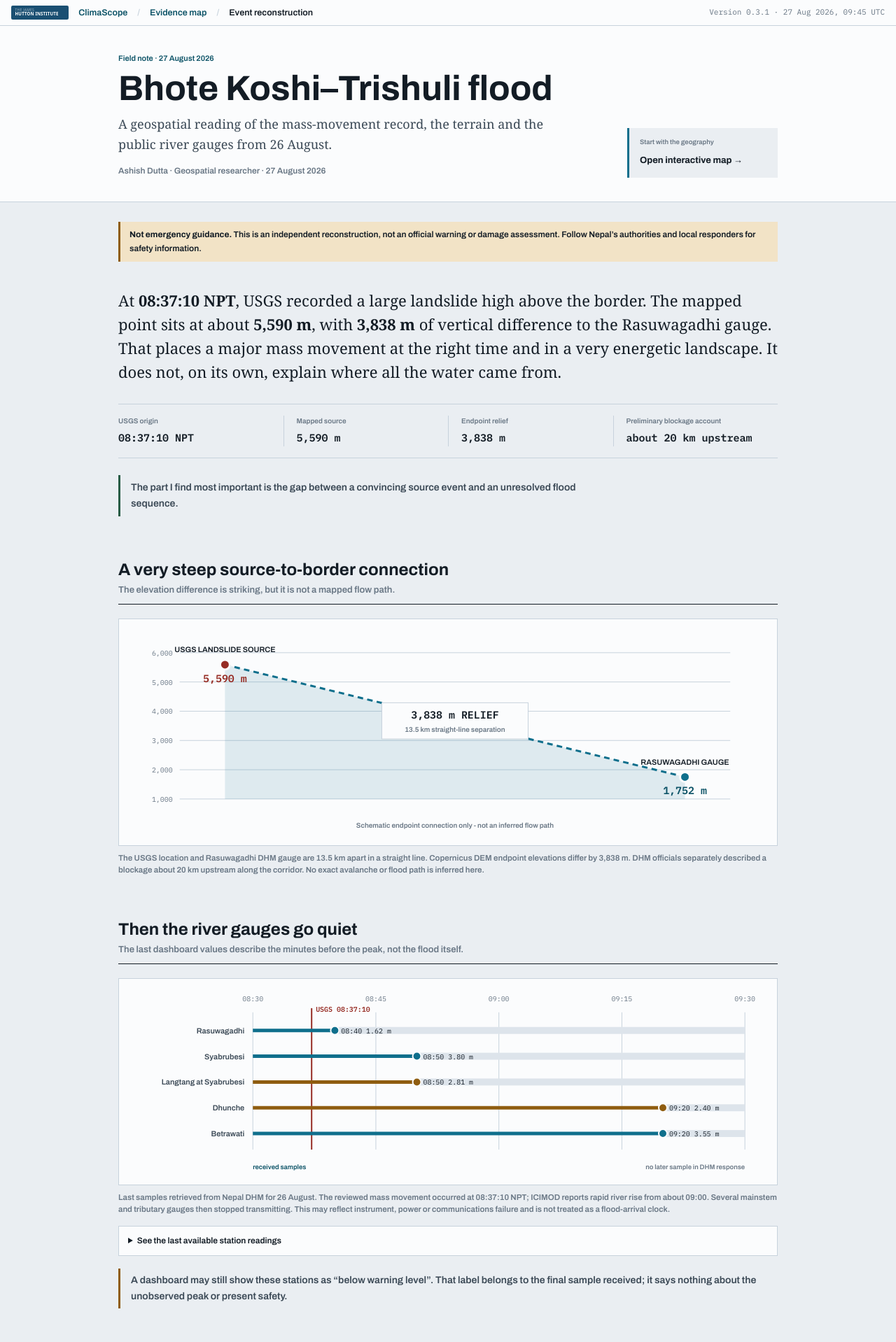
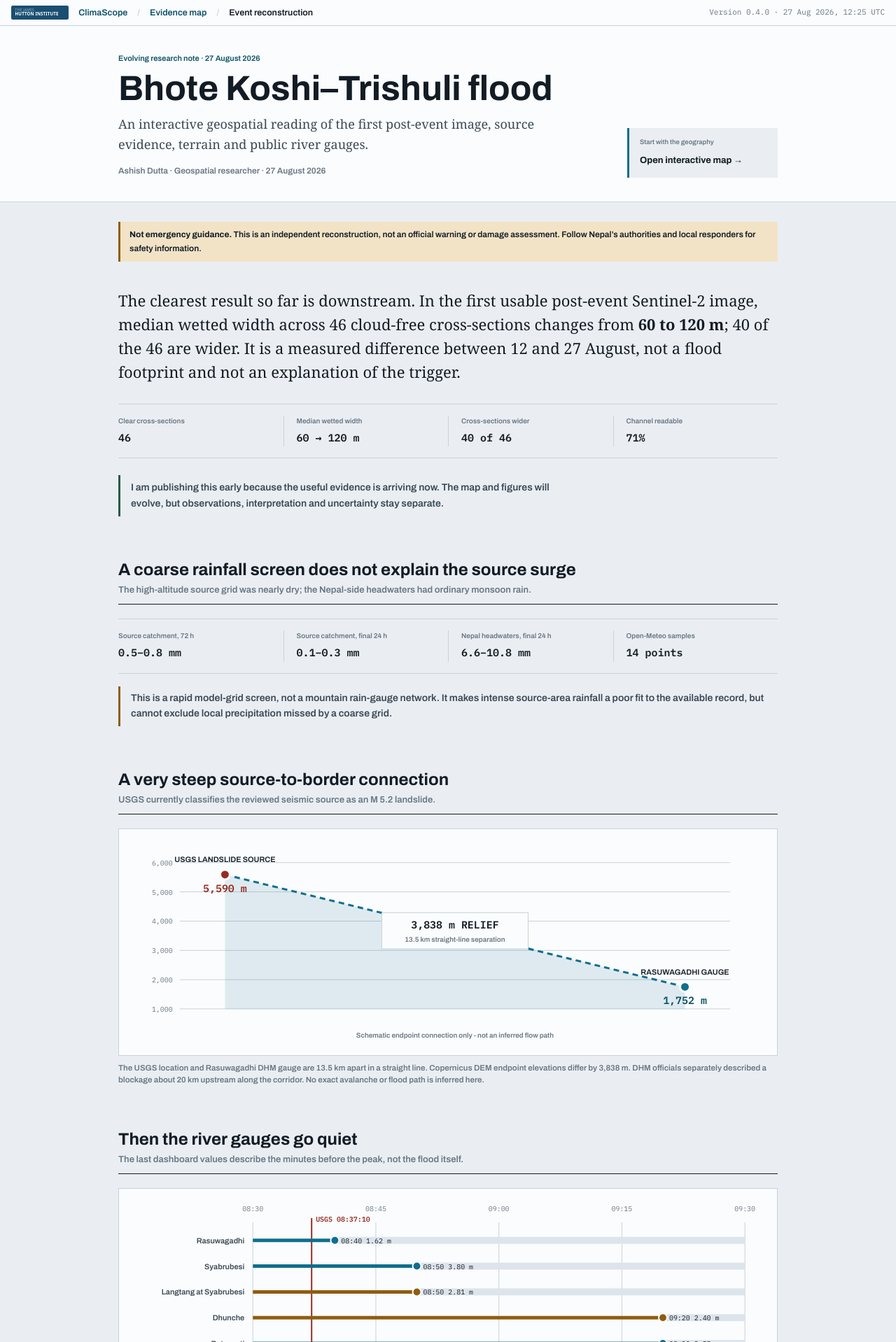
Before and after one commit to Ashish-Dutta007/climascope, a Flask app: page /trishuli/report in a window 1280 px wide. Shown: the top 1918 px of the page at 70% size. Run offline with Flask 3, Linux system fonts and the light colour scheme; parts of the project's set-up code (start-up, migrations or seed data) failed here and were passed over; some libraries are stand-ins or nearby versions.

Commit message:
Lead the Trishuli note with measured change
Put the controlled Sentinel-2 channel-width result first, add a clearly caveated rainfall screen, document why the new Planet imagery is not quantitative, and keep the current 2026 trigger separate from the 2025 supraglacial-lake attribution. Refresh the interactive map identity and social preview around the new evidence.

```diff
--- a/static/trishuli/event_evidence.json
+++ b/static/trishuli/event_evidence.json
@@ -1,6 +1,6 @@
 {
   "schema_version": "1.0",
-  "brief_version": "0.3.1",
+  "brief_version": "0.4.0",
   "generated_at_utc": "2026-08-27T09:44:33+00:00",
   "event": {
     "id": "us7000tbwb",
--- a/static/trishuli/map.css
+++ b/static/trishuli/map.css
@@ -6,6 +6,7 @@ aside{background:var(--panel);border-right:1px solid var(--line);overflow-y:auto
 .brand .eyebrow{font-size:9.5px;font-weight:600;letter-spacing:0;text-transform:uppercase;color:var(--accent-ink)}
 .brand h1{font-size:18px;font-weight:700;letter-spacing:0;margin:5px 0 4px}
 .brand p{margin:0;font-size:11.5px;color:var(--muted);line-height:1.45}
+.brand p.author{color:var(--ink-2);font-weight:600;margin:0 0 4px}
 .grp{padding:13px 18px;border-bottom:1px solid var(--line-soft)}
 .grp:last-child{border-bottom:0}
 .grp h2{font-size:9.5px;font-weight:600;letter-spacing:0;text-transform:uppercase;color:var(--muted);margin:0 0 9px}
--- a/static/trishuli/report.js
+++ b/static/trishuli/report.js
@@ -25,6 +25,10 @@
     });
   }
   function n(value) { return Number(value).toLocaleString('en-GB'); }
+  function setText(id, value) {
+    var el = $(id);
+    if (el) el.textContent = value;
+  }
   function clock(iso, seconds) {
     var d = new Date(iso);
     return d.toLocaleTimeString('en-GB', {timeZone:'Asia/Kathmandu', hour:'2-digit', minute:'2-digit', second:seconds ? '2-digit' : undefined, hour12:false});
@@ -56,9 +60,9 @@
     });
 
   function render(data) {
-    $('event-time').textContent = clock(data.event.time_npt, true) + ' NPT';
-    $('source-elevation').textContent = n(data.event.source_elevation_m) + ' m';
-    $('source-relief').textContent = n(data.event.relief_to_rasuwagadhi_m) + ' m';
+    setText('event-time', clock(data.event.time_npt, true) + ' NPT');
+    setText('source-elevation', n(data.event.source_elevation_m) + ' m');
+    setText('source-relief', n(data.event.relief_to_rasuwagadhi_m) + ' m');
     renderRelief(data.event);
     renderTelemetry(data);
     renderGaugeTable(data.gauges);
--- a/templates/trishuli_report.html
+++ b/templates/trishuli_report.html
@@ -3,21 +3,21 @@
 <head>
 <meta charset="utf-8">
 <meta name="viewport" content="width=device-width,initial-scale=1">
-<title>Trishuli Flood Event Reconstruction | ClimaScope</title>
-<meta name="description" content="An open, testable reconstruction of the 26 August 2026 Bhote Koshi-Trishuli flood: source failure, terrain relief, gauge telemetry loss, competing mechanisms and the observations needed next.">
+<title>Trishuli Flood Geospatial Research Note | ClimaScope</title>
+<meta name="description" content="An evolving geospatial research note on the 26 August 2026 Bhote Koshi-Trishuli flood: first post-event channel measurements, source evidence, rainfall screening and public gauge telemetry.">
 <meta name="author" content="Ashish Dutta">
 <link rel="canonical" href="https://climascope.hutton.ac.uk/trishuli/report">
 <meta property="og:type" content="article">
 <meta property="og:site_name" content="ClimaScope">
-<meta property="og:title" content="Trishuli Flood: Source-to-impact Reconstruction">
-<meta property="og:description" content="Measured source relief, a public gauge-telemetry audit, competing mechanisms and an open evidence ledger.">
+<meta property="og:title" content="Bhote Koshi-Trishuli Flood: An Evolving Geospatial Note">
+<meta property="og:description" content="Interactive evidence and the first controlled post-event channel comparison, by geospatial researcher Ashish Dutta.">
 <meta property="og:url" content="https://climascope.hutton.ac.uk/trishuli/report">
 <meta property="og:image" content="https://climascope.hutton.ac.uk/static/trishuli/social-card.png">
 <meta property="og:image:width" content="1200">
 <meta property="og:image:height" content="630">
 <meta name="twitter:card" content="summary_large_image">
-<meta name="twitter:title" content="Trishuli Flood: Source-to-impact Reconstruction">
-<meta name="twitter:description" content="What the current evidence establishes, what remains unresolved, and how to contribute new observations.">
+<meta name="twitter:title" content="Bhote Koshi-Trishuli Flood: An Evolving Geospatial Note">
+<meta name="twitter:description" content="Interactive evidence and the first controlled post-event channel comparison, by geospatial researcher Ashish Dutta.">
 <meta name="twitter:image" content="https://climascope.hutton.ac.uk/static/trishuli/social-card.png">
 <link rel="stylesheet" href="{{ url_for('static', filename='trishuli/base.css') }}?v={{ av('trishuli/base.css') }}">
 <link rel="stylesheet" href="{{ url_for('static', filename='trishuli/report.css') }}?v={{ av('trishuli/report.css') }}">
@@ -28,15 +28,15 @@
   <a href="/">ClimaScope</a><span class="sep">/</span>
   <a href="/trishuli">Evidence map</a><span class="sep">/</span>
   <span>Event reconstruction</span>
-  <span class="grow">Version 0.3.1 &middot; 27 Aug 2026, 09:45 UTC</span>
+  <span class="grow">Version 0.4.0 &middot; 27 Aug 2026, 12:25 UTC</span>
 </div>
 
 <header class="mast">
   <div class="mast-in">
     <div>
-      <div class="eyebrow">Field note &middot; 27 August 2026</div>
+      <div class="eyebrow">Evolving research note &middot; 27 August 2026</div>
       <h1>Bhote Koshi&ndash;Trishuli flood</h1>
-      <p class="sub">A geospatial reading of the mass-movement record, the terrain and the public river gauges from 26 August.</p>
+      <p class="sub">An interactive geospatial reading of the first post-event image, source evidence, terrain and public river gauges.</p>
       <div class="byline">Ashish Dutta &middot; Geospatial researcher &middot; 27 August 2026</div>
     </div>
     <a class="map-cta" href="/trishuli"><span>Start with the geography</span><b>Open interactive map &rarr;</b></a>
@@ -47,18 +47,29 @@
   <div class="safety"><b>Not emergency guidance.</b> This is an independent reconstruction, not an official warning or damage assessment. Follow Nepal&rsquo;s authorities and local responders for safety information.</div>
 
   <section id="findings" class="opening-note">
-    <p class="lede">At <strong id="event-time">08:37:10 NPT</strong>, USGS recorded a large landslide high above the border. The mapped point sits at about <strong id="source-elevation">5,590 m</strong>, with <strong id="source-relief">3,838 m</strong> of vertical difference to the Rasuwagadhi gauge. That places a major mass movement at the right time and in a very energetic landscape. It does not, on its own, explain where all the water came from.</p>
+    <p class="lede">The clearest result so far is downstream. In the first usable post-event Sentinel-2 image, median wetted width across 46 cloud-free cross-sections changes from <strong>60 to 120&nbsp;m</strong>; 40 of the 46 are wider. It is a measured difference between 12 and 27 August, not a flood footprint and not an explanation of the trigger.</p>
     <dl class="keyfacts">
-      <div><dt>USGS origin</dt><dd>08:37:10 NPT</dd></div>
-      <div><dt>Mapped source</dt><dd>5,590 m</dd></div>
-      <div><dt>Endpoint relief</dt><dd>3,838 m</dd></div>
-      <div><dt>Preliminary blockage account</dt><dd>about 20 km upstream</dd></div>
+      <div><dt>Clear cross-sections</dt><dd>46</dd></div>
+      <div><dt>Median wetted width</dt><dd>60 &rarr; 120 m</dd></div>
+      <div><dt>Cross-sections wider</dt><dd>40 of 46</dd></div>
+      <div><dt>Channel readable</dt><dd>71%</dd></div>
     </dl>
-    <p class="author-note">The part I find most important is the gap between a convincing source event and an unresolved flood sequence.</p>
+    <p class="author-note">I am publishing this early because the useful evidence is arriving now. The map and figures will evolve, but observations, interpretation and uncertainty stay separate.</p>
+  </section>
+
+  <section id="rainfall">
+    <div class="section-head"><h2>A coarse rainfall screen does not explain the source surge</h2><p>The high-altitude source grid was nearly dry; the Nepal-side headwaters had ordinary monsoon rain.</p></div>
+    <dl class="keyfacts">
+      <div><dt>Source catchment, 72 h</dt><dd>0.5&ndash;0.8 mm</dd></div>
+      <div><dt>Source catchment, final 24 h</dt><dd>0.1&ndash;0.3 mm</dd></div>
+      <div><dt>Nepal headwaters, final 24 h</dt><dd>6.6&ndash;10.8 mm</dd></div>
+      <div><dt>Open-Meteo samples</dt><dd>14 points</dd></div>
+    </dl>
+    <p class="plain-caution">This is a rapid model-grid screen, not a mountain rain-gauge network. It makes intense source-area rainfall a poor fit to the available record, but cannot exclude local precipitation missed by a coarse grid.</p>
   </section>
 
   <section id="reconstruction">
-    <div class="section-head"><h2>A very steep source-to-border connection</h2><p>The elevation difference is striking, but it is not a mapped flow path.</p></div>
+    <div class="section-head"><h2>A very steep source-to-border connection</h2><p>USGS currently classifies the reviewed seismic source as an M 5.2 landslide.</p></div>
     <figure>
       <div id="reliefchart"></div>
       <figcaption>The USGS location and Rasuwagadhi DHM gauge are 13.5 km apart in a straight line. Copernicus DEM endpoint elevations differ by 3,838 m. DHM officials separately described a blockage about 20 km upstream along the corridor. No exact avalanche or flood path is inferred here.</figcaption>
@@ -76,6 +87,7 @@
       <div id="gauge-table" class="gauge-table" aria-label="Last available DHM gauge readings"></div>
     </details>
     <p class="plain-caution">A dashboard may still show these stations as &ldquo;below warning level&rdquo;. That label belongs to the final sample received; it says nothing about the unobserved peak or present safety.</p>
+    <p>ICIMOD separately reports a rise of as much as 9&nbsp;m in 30 minutes at Galchhi, citing hydrological observations. That value is attributed here because it is not present in the public DHM series retrieved for this audit.</p>
   </section>
 
   <section id="channel">
@@ -86,25 +98,27 @@
     </figure>
     <p>Scene cloud cover for 27 August is 78 per cent, but that is an average over a 110&nbsp;km tile. Read along the channel itself, 71 per cent of the river is usable, and the clear part is the lower corridor through Betrawati, Bidur and Devighat. The gorge above stays covered.</p>
     <p>Comparing only pixels free of cloud on both dates, within 600&nbsp;m of the mapped channel, the wetted area grows from 0.93 to 1.72&nbsp;km&sup2;, an increase of 85 per cent. Loosening or tightening the water threshold moves that figure between 72 and 133 per cent but does not change its direction. Across 46 cross-sections clear on both dates, median wetted width goes from 60 to 120&nbsp;m, and 40 of the 46 are wider.</p>
+    <p>The new <a href="https://source.coop/planet/disasterdata/nepal-flash-flood-2026-08-26">Planet Crisis Response collection</a> includes 27 August SkySat imagery at about 0.8&nbsp;m. It is sharper, but opaque cloud covers Rasuwagadhi and valley haze covers the channel at Syabrubesi. I have not used it for quantitative change mapping; higher resolution is not better evidence when the target is obscured.</p>
     <p class="plain-caution">This measures a difference between two dates. It does not attribute one. Both fall inside the monsoon, so part of the change is ordinary discharge variation, and at 20&nbsp;m pixels a 60&nbsp;m channel is three pixels across. It is an observation awaiting the radar pass, not a flood extent.</p>
   </section>
 
   <section id="mechanisms">
-    <div class="section-head"><h2>What is still open</h2><p>Three things the current evidence does not settle.</p></div>
+    <div class="section-head"><h2>What remains unresolved</h2><p>ICIMOD suspects an ice-rock avalanche, while saying the cause remains unconfirmed.</p></div>
     <div class="question-list">
       <article>
         <h3>Rock-and-ice flow</h3>
-        <p>The USGS solution gives a location, not a volume, and no deposit has been traced from scar to channel. Needs stereo or sub-metre optical.</p>
+        <p>USGS gives a reviewed seismic location and ICIMOD reports a suspected avalanche, but no scar-to-channel deposit or volume has been mapped here. Testing needs clear stereo or sub-metre optical imagery.</p>
       </article>
       <article>
         <h3>Debris dam and breach</h3>
-        <p>DHM&rsquo;s preliminary reading. An impoundment leaves slack water upstream, which radar detects through cloud. The 28 August pass covers this.</p>
+        <p>DHM and ICIMOD are assessing a temporary blockage. An impoundment may leave slack water or deposits upstream; the 28 August radar pass can test for those signatures through cloud.</p>
       </article>
       <article>
         <h3>An additional water store</h3>
-        <p>Kept open by the reported water volume. Testing needs before and after lake shorelines; recent Sentinel-2 scenes were 51, 78 and 97 per cent cloud.</p>
+        <p>The present imagery does not establish drainage from a lake or another stored-water source. Testing needs before-and-after shorelines; the relevant upper catchment remains cloud-covered.</p>
       </article>
     </div>
+    <p class="plain-caution">A supraglacial-lake drainage and roughly 20&nbsp;million&nbsp;m&sup3; explanation circulating for Rasuwa refers to the July 2025 flood. ICIMOD&rsquo;s 26 August 2026 advisory does not make that attribution for this event.</p>
   </section>
 
   <section id="next">
@@ -134,7 +148,9 @@
         <li><a href="https://dhm.gov.np/hydrology/realtime-stream">Nepal DHM station observations</a> &mdash; public point readings and station warning thresholds.</li>
         <li><a href="https://kathmandupost.com/national/2026/08/26/ice-avalanche-debris-lake-may-have-triggered-bhotekoshi-flood">DHM preliminary interpretation</a> &mdash; blockage distance and proposed temporary-lake sequence, reported by The Kathmandu Post.</li>
         <li><a href="https://www.icimod.org/press-release/major-flash-flood-sweeps-through-nepals-rasuwa-district-raising-fears-of-further-downstream-flooding/">ICIMOD advisory</a> &mdash; observed river behaviour and cause uncertainty.</li>
-        <li><a href="https://dataspace.copernicus.eu/">Copernicus DEM and Data Space</a> &mdash; endpoint terrain measurements and acquisition catalogue.</li>
+        <li><a href="https://dataspace.copernicus.eu/">Copernicus DEM and Data Space</a> &mdash; endpoint terrain measurements and Sentinel-2 acquisition catalogue.</li>
+        <li><a href="https://open-meteo.com/en/docs">Open-Meteo</a> &mdash; rapid 14-point model-grid rainfall screening.</li>
+        <li><a href="https://source.coop/planet/disasterdata/nepal-flash-flood-2026-08-26">Planet Crisis Response</a> &mdash; visual review of post-event PlanetScope and SkySat coverage; not used quantitatively.</li>
       </ul>
     </details>
     <details>
@@ -154,7 +170,7 @@
 
   <footer>
     <div><b>Prepared by Ashish Dutta</b><br>Geospatial researcher, The James Hutton Institute</div>
-    <div>A working research note. Observations and interpretations are versioned separately. Version 0.3.1 &middot; 27 Aug 2026, 09:45 UTC.</div>
+    <div>A working research note. Observations and interpretations are versioned separately. Version 0.4.0 &middot; 27 Aug 2026, 12:25 UTC.</div>
   </footer>
 </main>
 
```
Also changed, not shown: static/trishuli/DATA_NOTES.txt (+31 -2 lines), templates/trishuli.html (+5 -4 lines), static/trishuli/social-card.png.
